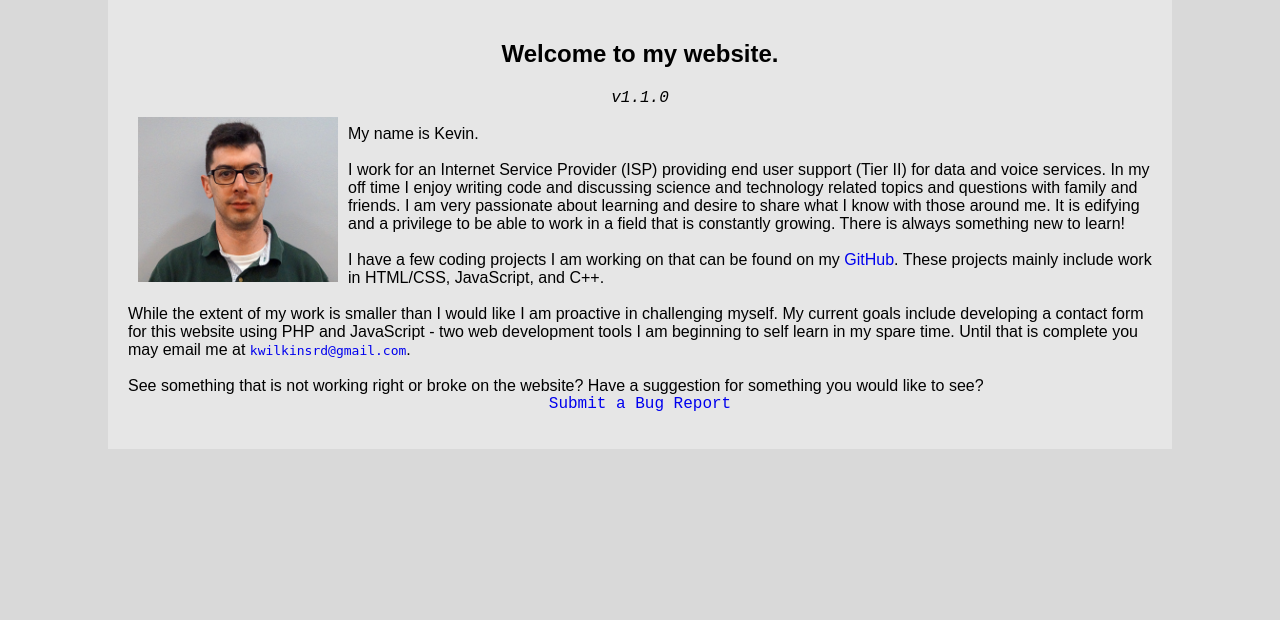
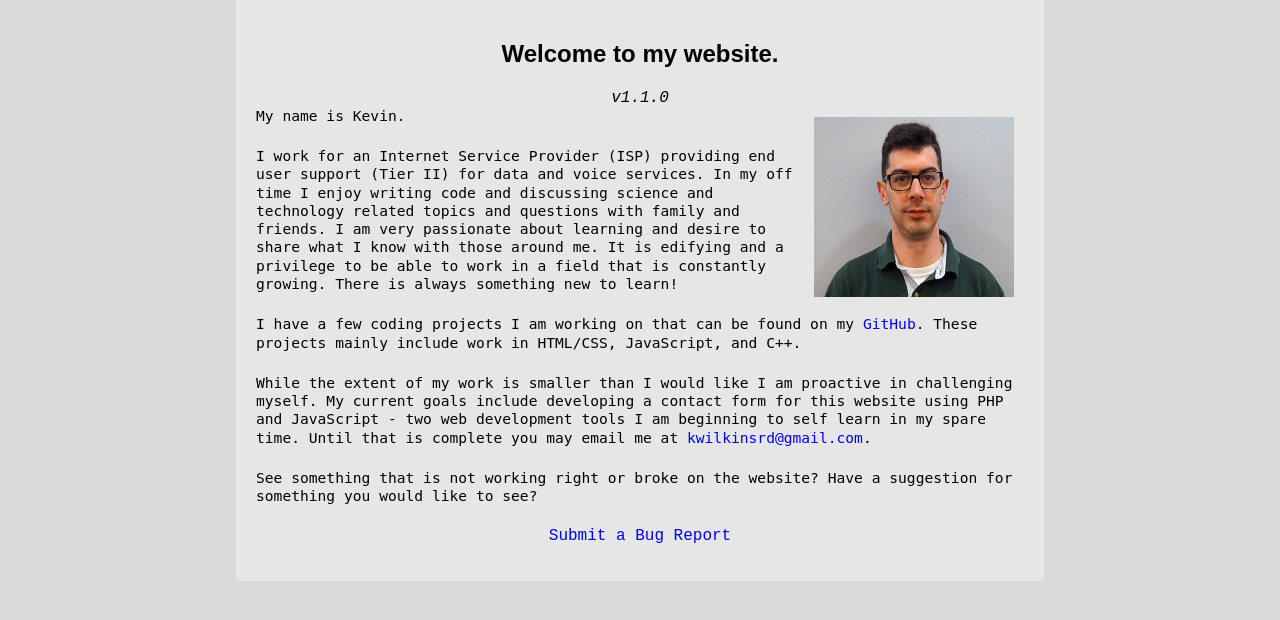
Before and after one commit to kawilkins/KevinWilkins, a PHP site: page / in a window 1280 px wide. Shown: the part 86-706 px from the top of the page. Run offline with PHP 8.4, Linux system fonts and the light colour scheme.

Commit message:
fix: Profile picture position
Changed profile picture position.
Position is now on the right of the webpage.

```diff
--- a/css/global.css
+++ b/css/global.css
@@ -21,7 +21,7 @@ body {
     padding: 10px;
     align-content: center;
     margin: auto;
-    max-width: 80%;
+    max-width: 60%;
     background-color: #E6E6E6;
     padding: 20px;
     overflow-y: auto;
@@ -39,19 +39,22 @@ body {
 }
 
 .profilePicture {
-    float: left;
+    float: right;
     margin: 10px;
-    height: 165px;
+    height: 180px;
     width: 200px;
 }
 
 /* Paragraph */
 .paragraph {
-    font-family: Arial, Helvetica, sans-serif;
+    font-family: monospace;
+    font-size: 1.125em;
     max-width: 100%;
     margin: auto;
+    line-height: 1.25;
     word-wrap: break-word;
-    white-space: pre-line;
+    /*white-space: pre-line;*/
+    margin-bottom: 1.5em;
 }
 
 /* Hyperlinks */
```
